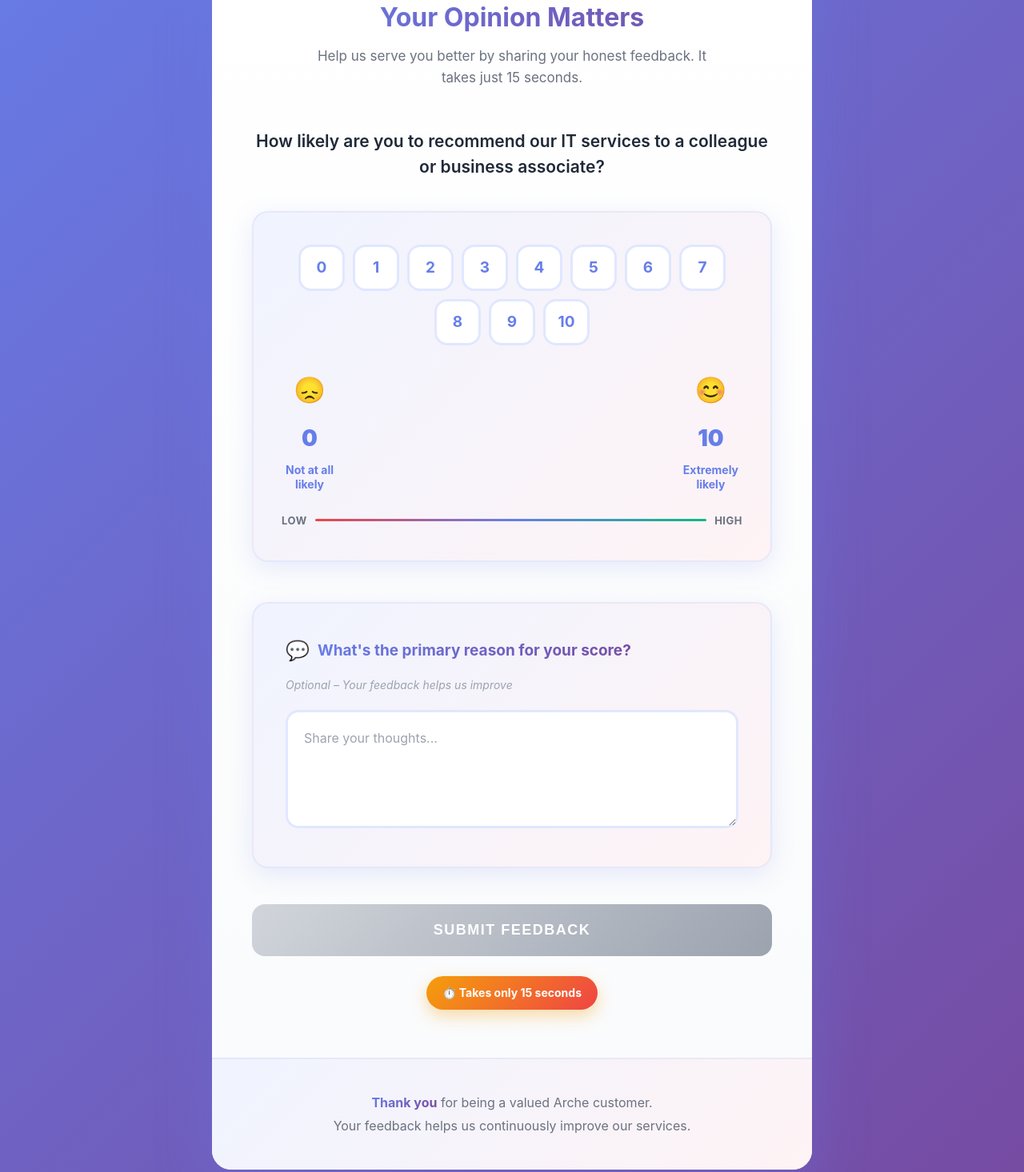
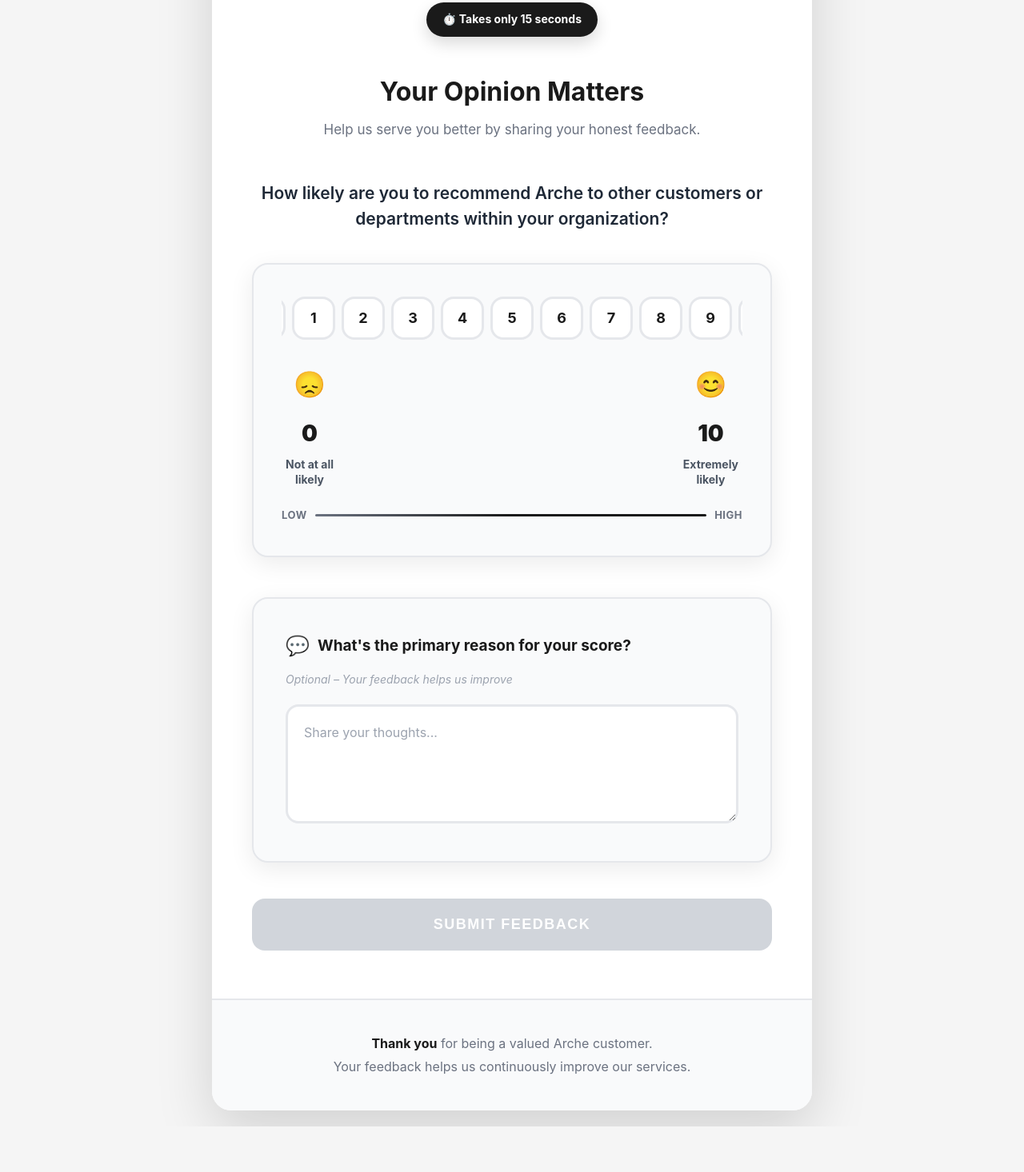
Before and after one commit to ArcheGlobal/arche-nps-survey, a plain HTML site: page index.html in a window 1280 px wide. Shown: the part 241-1707 px from the top of the page at 80% size. After the commit the page ends 1650 px from the top, so only its background shows below. Drawn offline with Linux system fonts and the light colour scheme.

Commit message:
Update index.html

```diff
--- a/index.html
+++ b/index.html
@@ -13,7 +13,7 @@
 
         body {
             font-family: -apple-system, BlinkMacSystemFont, 'Segoe UI', Roboto, 'Helvetica Neue', Arial, sans-serif;
-            background: linear-gradient(135deg, #667eea 0%, #764ba2 100%);
+            background: #f5f5f5;
             padding: 20px;
             line-height: 1.6;
             min-height: 100vh;
@@ -28,7 +28,7 @@
             margin: 0 auto;
             background: white;
             border-radius: 24px;
-            box-shadow: 0 25px 70px rgba(102, 126, 234, 0.3);
+            box-shadow: 0 25px 70px rgba(0, 0, 0, 0.15);
             overflow: hidden;
             animation: fadeIn 0.6s ease-in-out;
         }
@@ -39,7 +39,7 @@
         }
 
         .header {
-            background: linear-gradient(135deg, #667eea 0%, #764ba2 100%);
+            background: #1a1a1a;
             padding: 55px 40px;
             text-align: center;
             position: relative;
@@ -53,7 +53,7 @@
             right: -50%;
             width: 200%;
             height: 200%;
-            background: radial-gradient(circle, rgba(255,255,255,0.15) 0%, transparent 70%);
+            background: radial-gradient(circle, rgba(255,255,255,0.05) 0%, transparent 70%);
             animation: float 20s infinite ease-in-out;
         }
 
@@ -74,7 +74,7 @@
 
         .form-content {
             padding: 60px 50px;
-            background: linear-gradient(to bottom, #ffffff 0%, #fafbfc 100%);
+            background: white;
         }
 
         .intro-section {
@@ -82,13 +82,24 @@
             margin-bottom: 50px;
         }
 
+        .time-badge {
+            display: inline-flex;
+            align-items: center;
+            gap: 8px;
+            background: #1a1a1a;
+            color: white;
+            padding: 10px 20px;
+            border-radius: 25px;
+            font-size: 14px;
+            font-weight: 700;
+            margin-bottom: 25px;
+            box-shadow: 0 8px 20px rgba(0, 0, 0, 0.15);
+        }
+
         .intro-title {
             font-size: 32px;
             font-weight: 700;
-            background: linear-gradient(135deg, #667eea 0%, #764ba2 100%);
-            -webkit-background-clip: text;
-            -webkit-text-fill-color: transparent;
-            background-clip: text;
+            color: #1a1a1a;
             margin-bottom: 15px;
             line-height: 1.2;
         }
@@ -116,53 +127,55 @@
         }
 
         .nps-scale-wrapper {
-            background: linear-gradient(135deg, #f0f4ff 0%, #fef3f5 100%);
+            background: #f9fafb;
             padding: 40px 35px;
             border-radius: 20px;
-            box-shadow: 0 8px 30px rgba(102, 126, 234, 0.15);
+            box-shadow: 0 8px 30px rgba(0, 0, 0, 0.08);
             margin: 35px 0;
-            border: 2px solid rgba(102, 126, 234, 0.1);
+            border: 2px solid #e5e7eb;
         }
 
         .nps-scale {
             display: flex;
             justify-content: center;
             align-items: center;
-            gap: 10px;
+            gap: 8px;
             margin-bottom: 25px;
-            flex-wrap: wrap;
+            overflow-x: auto;
         }
 
         .nps-button {
-            width: 58px;
-            height: 58px;
-            border: 3px solid #e0e7ff;
+            width: 54px;
+            height: 54px;
+            min-width: 54px;
+            border: 3px solid #e5e7eb;
             background: white;
             border-radius: 16px;
             cursor: pointer;
-            font-size: 19px;
+            font-size: 18px;
             font-weight: 700;
-            color: #667eea;
+            color: #1a1a1a;
             transition: all 0.3s cubic-bezier(0.34, 1.56, 0.64, 1);
             display: flex;
             align-items: center;
             justify-content: center;
             position: relative;
+            flex-shrink: 0;
         }
 
         .nps-button:hover {
-            border-color: #667eea;
-            background: linear-gradient(135deg, #f0f4ff 0%, #fef3f5 100%);
+            border-color: #1a1a1a;
+            background: #f9fafb;
             transform: translateY(-4px) scale(1.06);
-            box-shadow: 0 10px 25px rgba(102, 126, 234, 0.25);
+            box-shadow: 0 10px 25px rgba(0, 0, 0, 0.12);
         }
 
         .nps-button.selected {
-            background: linear-gradient(135deg, #667eea 0%, #764ba2 100%);
+            background: #1a1a1a;
             color: white;
-            border-color: #667eea;
+            border-color: #1a1a1a;
             transform: translateY(-4px) scale(1.08);
-            box-shadow: 0 15px 35px rgba(102, 126, 234, 0.45);
+            box-shadow: 0 15px 35px rgba(0, 0, 0, 0.25);
         }
 
         .nps-button.selected::after {
@@ -170,7 +183,7 @@
             position: absolute;
             top: -10px;
             right: -10px;
-            background: linear-gradient(135deg, #f59e0b 0%, #ef4444 100%);
+            background: #1a1a1a;
             color: white;
             width: 24px;
             height: 24px;
@@ -180,7 +193,7 @@
             display: flex;
             align-items: center;
             justify-content: center;
-            box-shadow: 0 4px 12px rgba(245, 158, 11, 0.5);
+            box-shadow: 0 4px 12px rgba(0, 0, 0, 0.3);
             animation: checkPop 0.4s cubic-bezier(0.68, -0.55, 0.265, 1.55);
         }
 
@@ -208,13 +221,13 @@
         .nps-label-score {
             font-size: 28px;
             font-weight: 900;
-            color: #667eea;
+            color: #1a1a1a;
         }
 
         .nps-label-text {
             font-size: 14px;
             font-weight: 700;
-            color: #667eea;
+            color: #4b5563;
             text-align: center;
             line-height: 1.3;
         }
@@ -235,7 +248,7 @@
         .arrow-line {
             height: 3px;
             flex: 1;
-            background: linear-gradient(to right, #ef4444 0%, #667eea 50%, #10b981 100%);
+            background: linear-gradient(to right, #6b7280 0%, #1a1a1a 50%, #1a1a1a 100%);
             border-radius: 2px;
             position: relative;
         }
@@ -251,10 +264,10 @@
         .feedback-section {
             margin-top: 50px;
             padding: 40px;
-            background: linear-gradient(135deg, #f0f4ff 0%, #fef3f5 100%);
+            background: #f9fafb;
             border-radius: 20px;
-            box-shadow: 0 8px 30px rgba(102, 126, 234, 0.15);
-            border: 2px solid rgba(102, 126, 234, 0.1);
+            box-shadow: 0 8px 30px rgba(0, 0, 0, 0.08);
+            border: 2px solid #e5e7eb;
         }
 
         .feedback-header {
@@ -271,10 +284,7 @@
         .feedback-label {
             font-size: 19px;
             font-weight: 700;
-            background: linear-gradient(135deg, #667eea 0%, #764ba2 100%);
-            -webkit-background-clip: text;
-            -webkit-text-fill-color: transparent;
-            background-clip: text;
+            color: #1a1a1a;
         }
 
         .feedback-description {
@@ -288,7 +298,7 @@
             width: 100%;
             min-height: 120px;
             padding: 20px;
-            border: 3px solid #e0e7ff;
+            border: 3px solid #e5e7eb;
             border-radius: 16px;
             font-size: 16px;
             font-family: inherit;
@@ -300,9 +310,9 @@
 
         .text-area:focus {
             outline: none;
-            border-color: #667eea;
+            border-color: #1a1a1a;
             background: white;
-            box-shadow: 0 0 0 4px rgba(102, 126, 234, 0.1);
+            box-shadow: 0 0 0 4px rgba(0, 0, 0, 0.05);
         }
 
         .text-area::placeholder {
@@ -312,7 +322,7 @@
         .submit-button {
             width: 100%;
             padding: 22px;
-            background: linear-gradient(135deg, #667eea 0%, #764ba2 100%);
+            background: #1a1a1a;
             color: white;
             border: none;
             border-radius: 16px;
@@ -334,7 +344,7 @@
             left: -100%;
             width: 100%;
             height: 100%;
-            background: linear-gradient(90deg, transparent, rgba(255,255,255,0.3), transparent);
+            background: linear-gradient(90deg, transparent, rgba(255,255,255,0.2), transparent);
             transition: left 0.6s;
         }
 
@@ -344,7 +354,8 @@
 
         .submit-button:hover:not(:disabled) {
             transform: translateY(-4px);
-            box-shadow: 0 20px 40px rgba(102, 126, 234, 0.45);
+            box-shadow: 0 20px 40px rgba(0, 0, 0, 0.25);
+            background: #2d2d2d;
         }
 
         .submit-button:active:not(:disabled) {
@@ -352,7 +363,7 @@
         }
 
         .submit-button:disabled {
-            background: linear-gradient(135deg, #d1d5db 0%, #9ca3af 100%);
+            background: #d1d5db;
             cursor: not-allowed;
             transform: none;
         }
@@ -360,8 +371,8 @@
         .footer {
             text-align: center;
             padding: 40px;
-            background: linear-gradient(135deg, #f0f4ff 0%, #fef3f5 100%);
-            border-top: 2px solid rgba(102, 126, 234, 0.1);
+            background: #f9fafb;
+            border-top: 2px solid #e5e7eb;
         }
 
         .footer-text {
@@ -372,24 +383,7 @@
 
         .footer-bold {
             font-weight: 700;
-            background: linear-gradient(135deg, #667eea 0%, #764ba2 100%);
-            -webkit-background-clip: text;
-            -webkit-text-fill-color: transparent;
-            background-clip: text;
-        }
-
-        .time-badge {
-            display: inline-flex;
-            align-items: center;
-            gap: 8px;
-            background: linear-gradient(135deg, #f59e0b 0%, #ef4444 100%);
-            color: white;
-            padding: 10px 20px;
-            border-radius: 25px;
-            font-size: 14px;
-            font-weight: 700;
-            margin: 25px auto 0;
-            box-shadow: 0 8px 20px rgba(245, 158, 11, 0.35);
+            color: #1a1a1a;
         }
 
         @media (max-width: 768px) {
@@ -398,13 +392,14 @@
             }
 
             .nps-button {
-                width: 48px;
-                height: 48px;
+                width: 44px;
+                height: 44px;
+                min-width: 44px;
                 font-size: 16px;
             }
 
             .nps-scale {
-                gap: 6px;
+                gap: 5px;
             }
 
             .intro-title {
@@ -454,13 +449,16 @@
 
         <form class="form-content" id="npsForm">
             <div class="intro-section">
+                <div style="text-align: center; margin-bottom: 25px;">
+                    <div class="time-badge">⏱️ Takes only 15 seconds</div>
+                </div>
                 <h1 class="intro-title">Your Opinion Matters</h1>
-                <p class="intro-subtitle">Help us serve you better by sharing your honest feedback. It takes just 15 seconds.</p>
+                <p class="intro-subtitle">Help us serve you better by sharing your honest feedback.</p>
             </div>
 
             <div class="question-section">
                 <label class="question-label">
-                    How likely are you to recommend our IT services to a colleague or business associate?
+                    How likely are you to recommend Arche to other customers or departments within your organization?
                 </label>
 
                 <div class="nps-scale-wrapper">
@@ -520,10 +518,6 @@
             </div>
 
             <button type="submit" class="submit-button" id="submitBtn" disabled>Submit Feedback</button>
-
-            <div style="text-align: center;">
-                <div class="time-badge">⏱️ Takes only 15 seconds</div>
-            </div>
         </form>
 
         <div class="footer">
```
